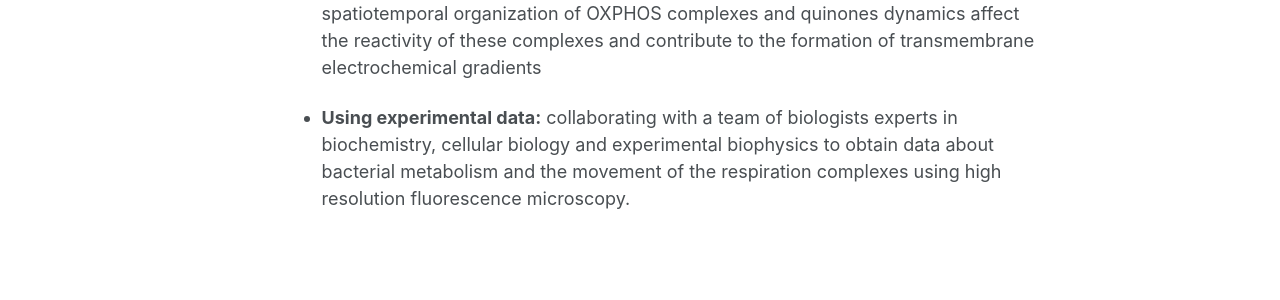
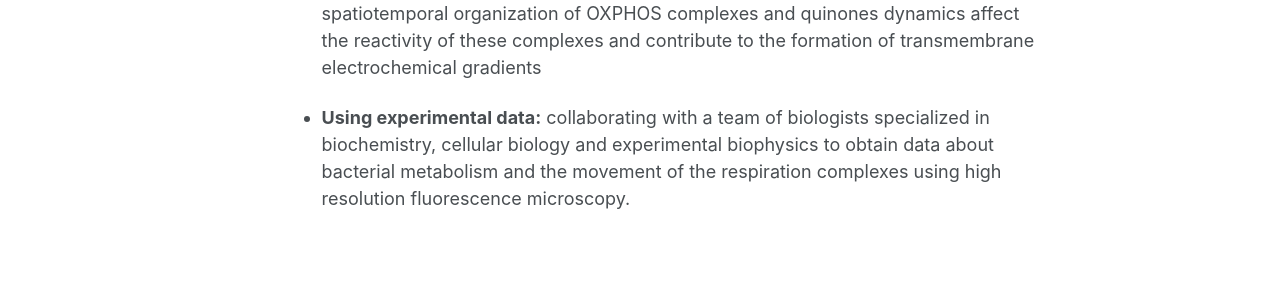
Before and after one commit to camillecelaries/camillecelaries.github.io, a Jekyll site: the page built from _pages/about.md, in a window 1280 px wide and 1201 px high. Shown: the part 567-867 px from the top of the window. Built offline with Jekyll 4.4.1, drawn with Linux system fonts in a browser that asks for light colours.

Commit message:
Update about.md

```diff
--- a/_pages/about.md
+++ b/_pages/about.md
@@ -21,4 +21,4 @@ My Ph.D. work aims at:
 
 - <b>Understanding the influence of the spatial organization:</b> investigating how the spatiotemporal organization of OXPHOS complexes and quinones dynamics affect the reactivity of these complexes and contribute to the formation of transmembrane electrochemical gradients
 
-- <b>Using experimental data:</b> collaborating with a team of biologists experts in biochemistry, cellular biology and experimental biophysics to obtain data about bacterial metabolism and the movement of the respiration complexes using high resolution fluorescence microscopy.
+- <b>Using experimental data:</b> collaborating with a team of biologists specialized in biochemistry, cellular biology and experimental biophysics to obtain data about bacterial metabolism and the movement of the respiration complexes using high resolution fluorescence microscopy.
```
